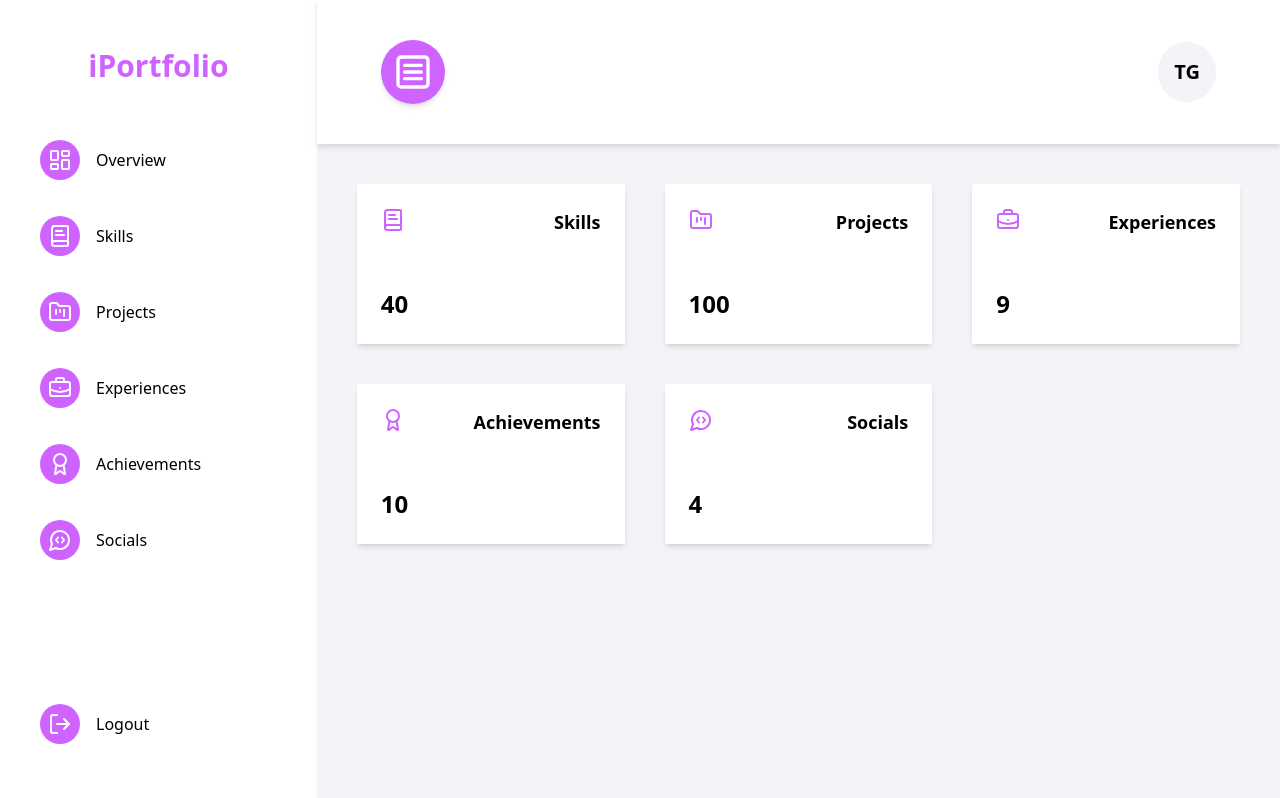
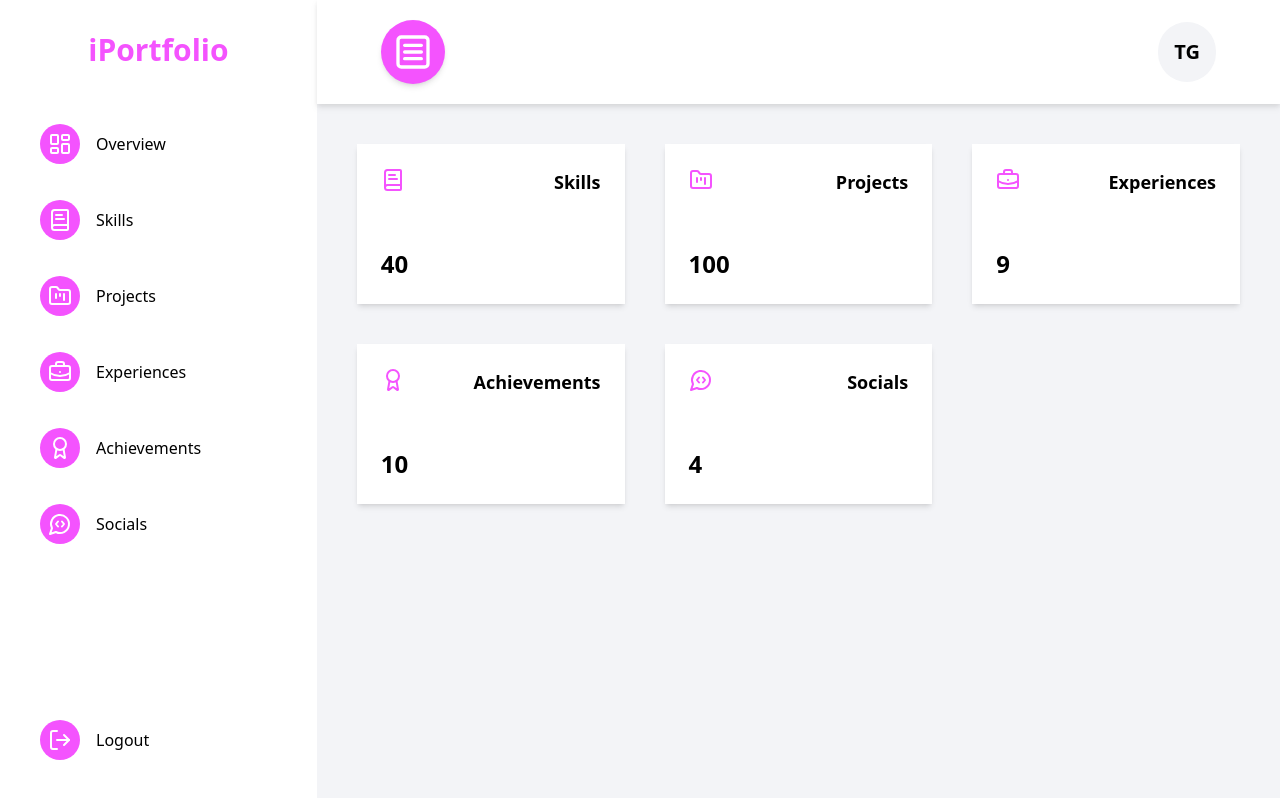
Before and after one commit to theodys-org/portfolio, a React (Vite) app: page /dashboard in a window 1280 px wide. Built offline with nearby package versions, Linux system fonts and the light colour scheme.

Commit message:
feat: update primary color

```diff
--- a/src/components/Sidebar.jsx
+++ b/src/components/Sidebar.jsx
@@ -4,7 +4,7 @@ import K from "../constants";
 
 const Sidebar = () => {
   return (
-    <div className="h-screen w-[400px] shadow-2xl flex flex-col px-8 py-12 ">
+    <div className="h-screen w-[400px] shadow-2xl flex flex-col px-8 py-8 ">
       <span className="text-3xl font-bold text-primary text-center">
         iPortfolio
       </span>
--- a/src/pages/dashboard/layouts/index.jsx
+++ b/src/pages/dashboard/layouts/index.jsx
@@ -7,7 +7,7 @@ const DasboardLayout = () => {
     <div className="flex">
       <Sidebar />
       <div className="bg-secondary w-full">
-        <div className="flex px-16 bg-white py-10 drop-shadow-md items-center">
+        <div className="flex px-16 bg-white py-5 drop-shadow-md items-center">
           <span className="p-3 bg-primary text-white rounded-full shadow-md hover:bg-white hover:text-primary">
             <SquareMenu className="size-10" />
           </span>
--- a/tailwind.config.js
+++ b/tailwind.config.js
@@ -4,7 +4,7 @@ export default {
   theme: {
     extend: {
       colors: {
-        primary: "#CF63FF",
+        primary: "#F453FE",
         secondary: "#F3F4F7",
       },
     },
```
